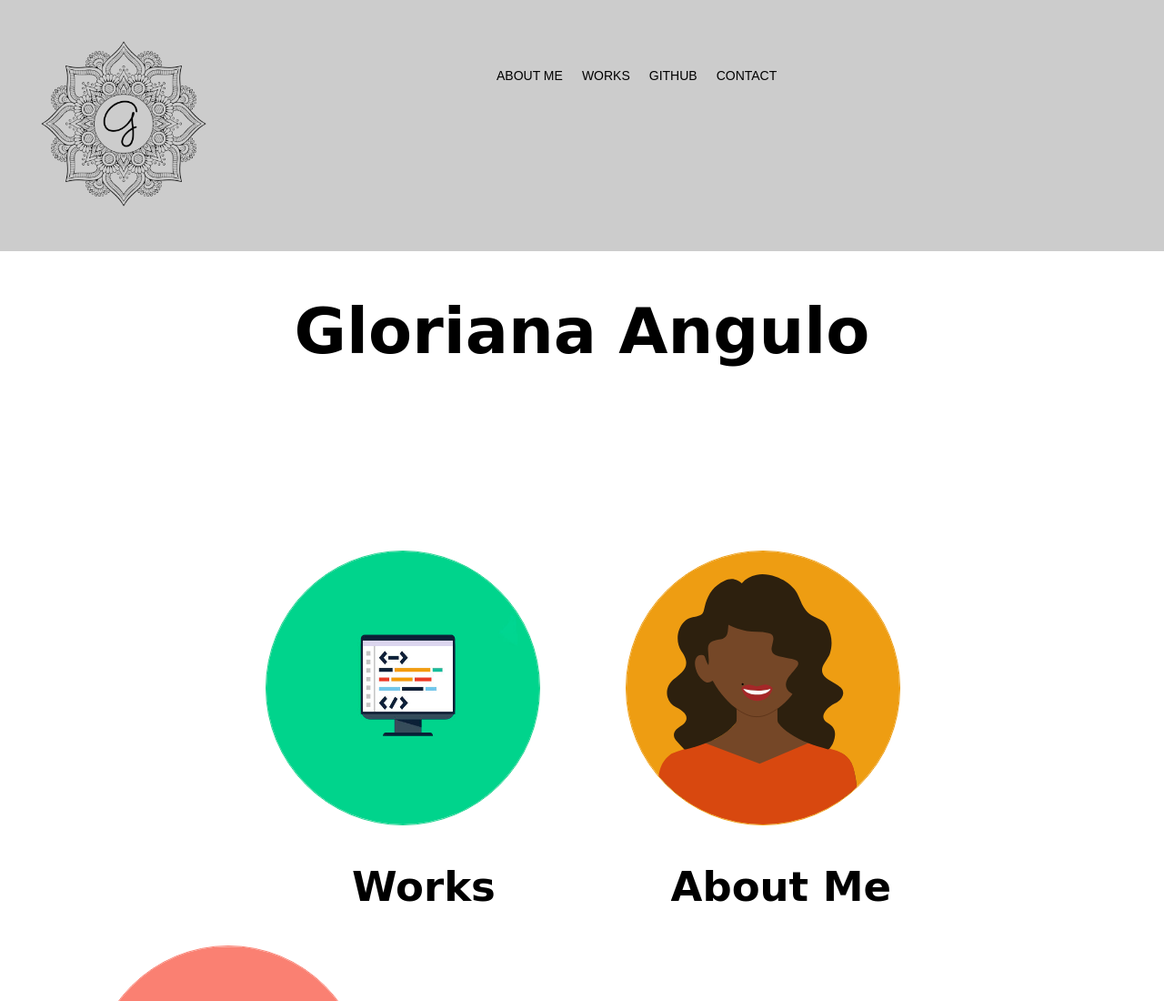
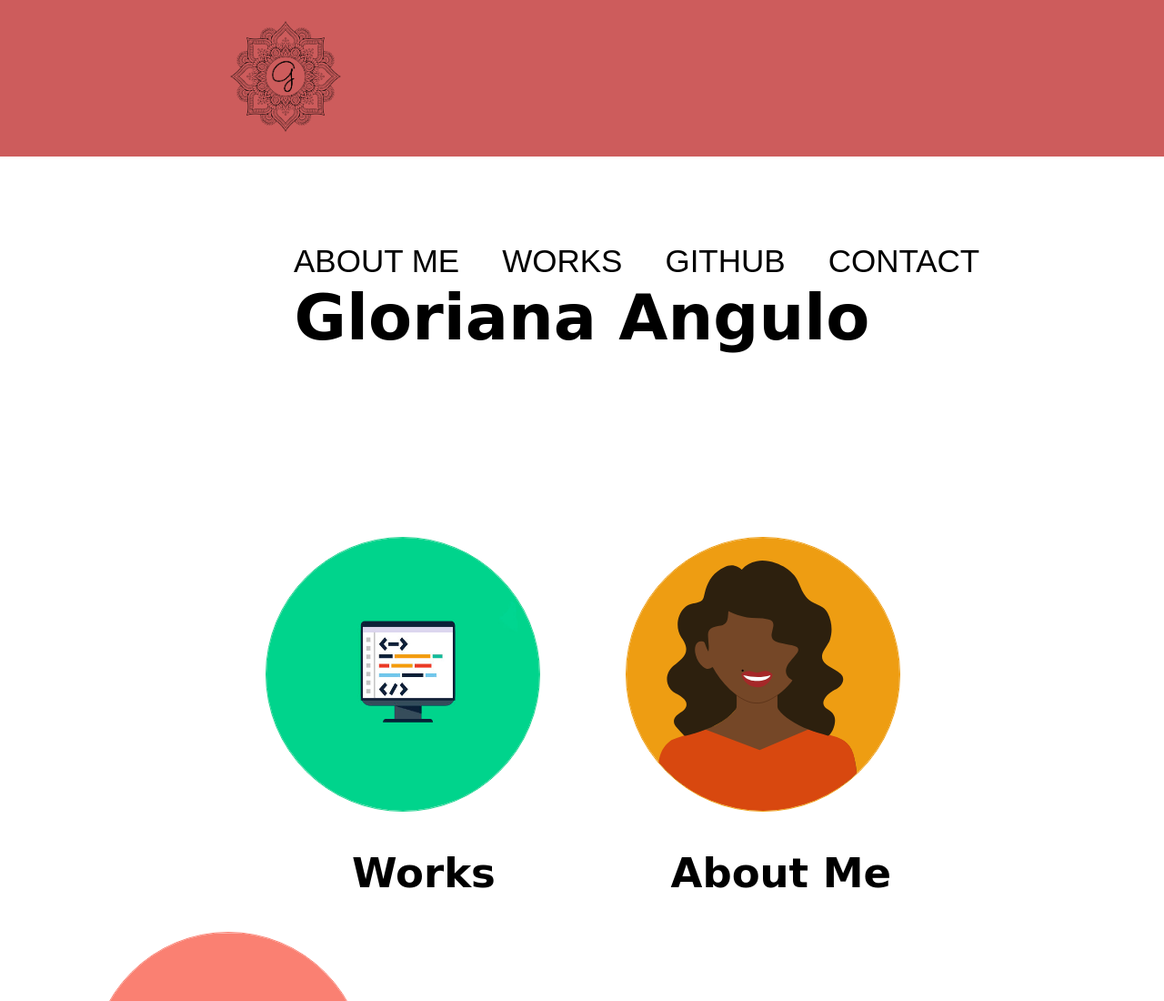
Before and after one commit to glorianaa80/Portafolio, a website: page src/index.html in a window 1280 px wide. Shown: the top 1100 px of the page at 91% size. Drawn offline with nearby package versions, Linux system fonts and the light colour scheme; files that its build step writes are made by us from their sources; a web font is replaced by a local one.

Commit message:
Cambio el logo y el tamaño de el menu y agrego el efecto de hover al menu

```diff
--- a/src/sass/home-page/_header.scss
+++ b/src/sass/home-page/_header.scss
@@ -1,5 +1,5 @@
 .header {
-  background-color: #ccc;
+  background-color: #cd5c5c;
   width: 100%;
 }
 
@@ -8,21 +8,23 @@
 }
 
 .header--nav-logo-img{
-  width: 15%;
-  margin: 40px;
+  width: 10%;
+  margin-top: 20px;
+  margin-left: 250px;
+  margin-bottom: 20px;
 }
 
 .header--nav-menu{
   float: right;
-  margin-right: 30%;
-  margin-top: 75px;
-  width: 350px;
+  margin-right: 15%;
+  margin-top: 95px;
+  width: 765px;
 }
 
 .header--nav-menu-menu {
   margin: 0;
   padding: 0;
-  font-size: 14px;
+  font-size: 35px;
 }
 
 .header--nav-menu-menu {
@@ -46,8 +48,9 @@ a, .header--nav-menu-menu-option {
   margin-left: 5%;
 }
 
-a:hover{
-  color: cadetblue;
+.header--nav-menu-menu-option a:hover{
+  padding-bottom: 2px;
+  text-decoration: underline wavy cadetblue;
 }
 
 .header--nav-search-img {
```
